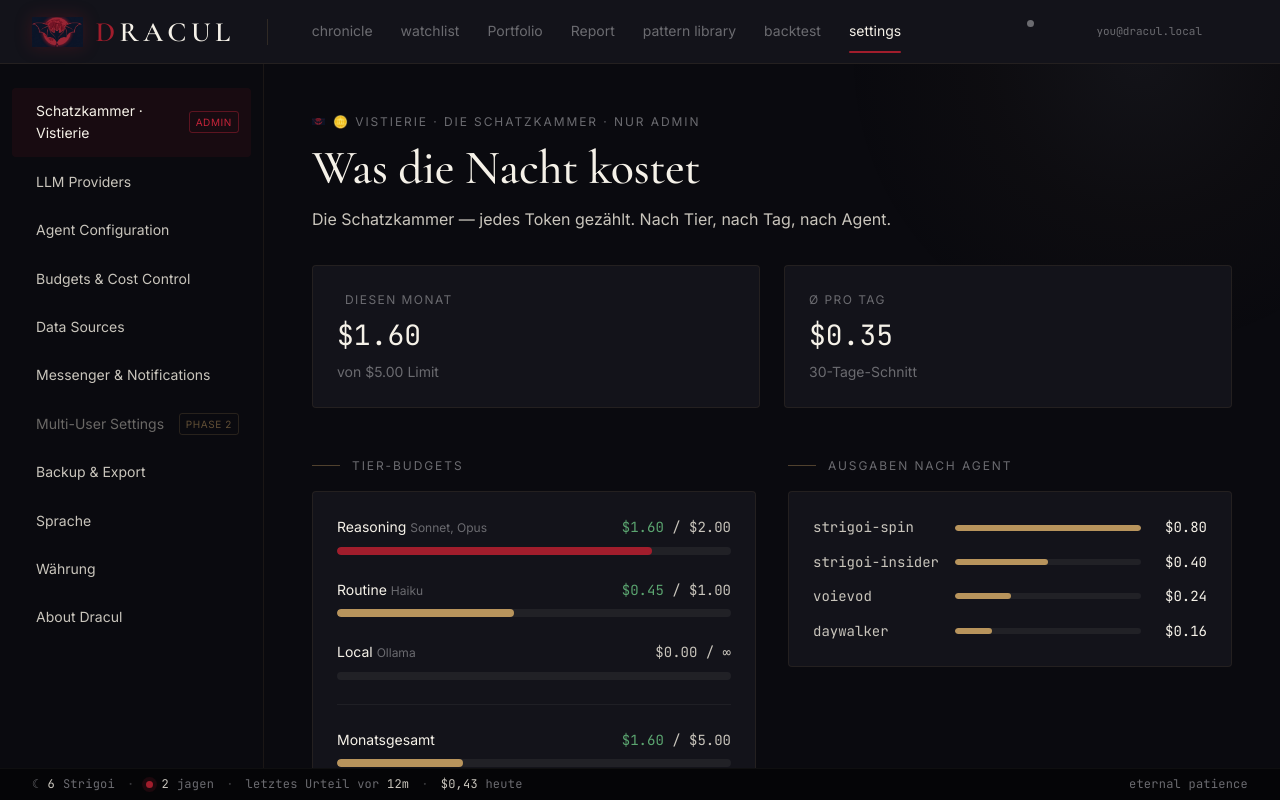
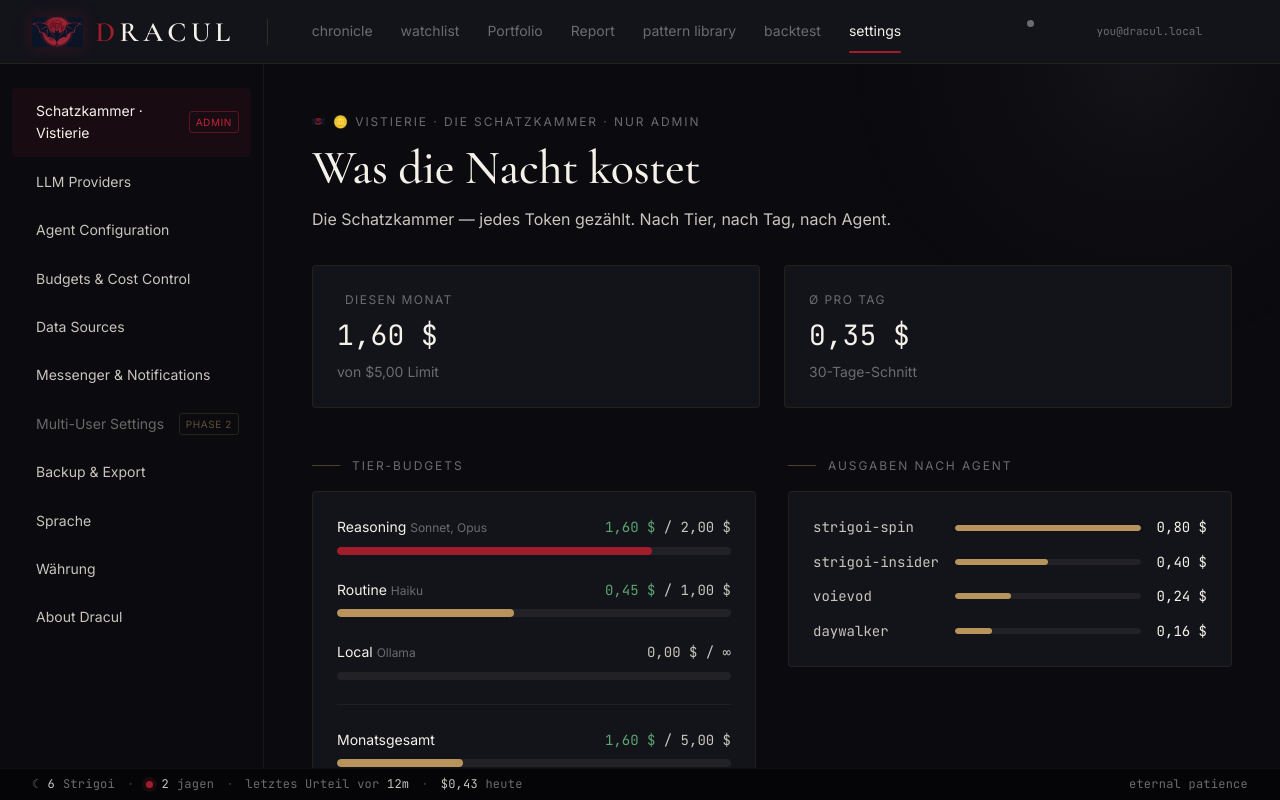
Before and after one commit to visterion/dracul, a Vue app in the folder chronicle/: page /settings in a window 1280 px wide. Built offline with nearby package versions, Linux system fonts and the light colour scheme.

Commit message:
refactor(chronicle): vistierie and strigoi money values via formatMoney

```diff
--- a/chronicle/src/views/StrigoiDetailView.vue
+++ b/chronicle/src/views/StrigoiDetailView.vue
@@ -35,7 +35,7 @@
     <div class="stat-grid sd-stats">
       <StatTile
         :label="t('strigoi.stats.preyPerHunt')"
-        :value="strigoi.avgPreyPerHunt.toFixed(1)"
+        :value="formatNumber(strigoi.avgPreyPerHunt, 1)"
         :foot="t('strigoi.stats.preyPerHuntFoot', { n: strigoi.huntsThisMonth })"
       />
       <StatTile
@@ -65,7 +65,7 @@
               <span class="sd-dot">·</span>
               <span class="mono">{{ lastRun.preyCount }} {{ t('strigoi.run.preyUnit') }}</span>
               <span class="sd-dot">·</span>
-              <span class="mono">${{ lastRun.costUsd.toFixed(3) }}</span>
+              <span class="mono">${{ formatNumber(lastRun.costUsd, 3) }}</span>
               <span class="sd-dot">·</span>
               <span class="mono sd-run-model">{{ lastRun.model }}</span>
             </div>
@@ -117,13 +117,13 @@
             <div class="kv-row">
               <span class="kv-k">{{ t('strigoi.config.dailyBudget') }}</span>
               <span class="kv-v mono">
-                ${{ strigoi.configuration.dailyUsedUsd.toFixed(2) }} / ${{ strigoi.configuration.dailyBudgetUsd.toFixed(2) }}
+                {{ formatMoney(strigoi.configuration.dailyUsedUsd, 'USD') }} / {{ formatMoney(strigoi.configuration.dailyBudgetUsd, 'USD') }}
               </span>
             </div>
             <div class="kv-row">
               <span class="kv-k">{{ t('strigoi.config.monthlyBudget') }}</span>
               <span class="kv-v mono">
-                ${{ strigoi.configuration.monthlyUsedUsd.toFixed(2) }} / ${{ strigoi.configuration.monthlyBudgetUsd.toFixed(2) }}
+                {{ formatMoney(strigoi.configuration.monthlyUsedUsd, 'USD') }} / {{ formatMoney(strigoi.configuration.monthlyBudgetUsd, 'USD') }}
               </span>
             </div>
             <div class="kv-row">
@@ -162,6 +162,7 @@ import RunTrace from '../components/common/RunTrace.vue'
 import PreyCard from '../components/common/PreyCard.vue'
 import { humanScheduleText } from '../utils/schedule'
 import { useEnumLabels } from '../composables/useEnumLabels'
+import { formatMoney, formatNumber } from '../utils/format'
 
 const { t, locale } = useI18n()
 const { anomalyTypeLabel, agentTierLabel } = useEnumLabels()
--- a/chronicle/src/views/VistierieView.vue
+++ b/chronicle/src/views/VistierieView.vue
@@ -20,12 +20,12 @@
         <StatTile
           :label="t('vistierie.tiles.thisMonth')"
           icon="ph-moon"
-          :value="`$${data.monthlyTotalUsd.toFixed(2)}`"
-          :foot="t('vistierie.tiles.ofCap', { cap: data.monthlyBudgetUsd.toFixed(2) })"
+          :value="formatMoney(data.monthlyTotalUsd, 'USD')"
+          :foot="t('vistierie.tiles.ofCap', { cap: formatNumber(data.monthlyBudgetUsd, 2) })"
         />
         <StatTile
           :label="t('vistierie.tiles.perDay')"
-          :value="`$${avgPerDay}`"
+          :value="formatMoney(avgPerDay, 'USD')"
           :foot="t('vistierie.tiles.thirtyDayAvg')"
         />
       </div>
@@ -49,10 +49,10 @@
                     </span>
                     <span class="lr-num mono">
                       <template v-if="tier.budgetUsd">
-                        <span :class="tier.usedUsd > 0 ? 'pos' : ''">${{ tier.usedUsd.toFixed(2) }}</span>
-                        / ${{ tier.budgetUsd.toFixed(2) }}
+                        <span :class="tier.usedUsd > 0 ? 'pos' : ''">{{ formatMoney(tier.usedUsd, 'USD') }}</span>
+                        / {{ formatMoney(tier.budgetUsd, 'USD') }}
                       </template>
-                      <template v-else>${{ tier.usedUsd.toFixed(2) }} / ∞</template>
+                      <template v-else>{{ formatMoney(tier.usedUsd, 'USD') }} / ∞</template>
                     </span>
                   </div>
                   <div class="ledger-track">
@@ -69,8 +69,8 @@
                 <div class="lr-top">
                   <span class="lr-tier">{{ t('vistierie.sections.monthlyTotal') }}</span>
                   <span class="lr-num mono">
-                    <span class="pos">${{ data.monthlyTotalUsd.toFixed(2) }}</span>
-                    / ${{ data.monthlyBudgetUsd.toFixed(2) }}
+                    <span class="pos">{{ formatMoney(data.monthlyTotalUsd, 'USD') }}</span>
+                    / {{ formatMoney(data.monthlyBudgetUsd, 'USD') }}
                   </span>
                 </div>
                 <div class="ledger-track">
@@ -96,7 +96,7 @@
               >
                 <span class="as-name mono">{{ agent.agent }}</span>
                 <SpendBar :value="agent.totalUsd" :max="maxAgent" />
-                <span class="as-val mono">${{ agent.totalUsd.toFixed(2) }}</span>
+                <span class="as-val mono">{{ formatMoney(agent.totalUsd, 'USD') }}</span>
               </div>
             </div>
           </div>
@@ -116,11 +116,11 @@
             <div class="vist-foot">
               <div>
                 <div class="vf-k">{{ t('vistierie.stats.avgPerDay') }}</div>
-                <div class="vf-v mono">${{ avgPerDay }}</div>
+                <div class="vf-v mono">{{ formatMoney(avgPerDay, 'USD') }}</div>
               </div>
               <div>
                 <div class="vf-k">{{ t('vistierie.stats.monthTotal') }}</div>
-                <div class="vf-v mono">${{ data.monthlyTotalUsd.toFixed(2) }}</div>
+                <div class="vf-v mono">{{ formatMoney(data.monthlyTotalUsd, 'USD') }}</div>
               </div>
             </div>
           </div>
@@ -141,6 +141,7 @@ import SectionHeader from '../components/common/SectionHeader.vue'
 import StatTile from '../components/common/StatTile.vue'
 import SpendBar from '../components/common/SpendBar.vue'
 import LineChart from '../components/common/LineChart.vue'
+import { formatMoney, formatNumber } from '../utils/format'
 
 defineProps<{ embedded?: boolean }>()
 
@@ -166,8 +167,8 @@ const maxAgent = computed(() =>
 
 const avgPerDay = computed(() => {
   const d = data.value?.dailySpend30d
-  if (!d || d.length === 0) return '0.00'
-  return (d.reduce((s, e) => s + e.totalUsd, 0) / d.length).toFixed(2)
+  if (!d || d.length === 0) return 0
+  return d.reduce((s, e) => s + e.totalUsd, 0) / d.length
 })
 
 function fillClass(tier: TierBudget): string {
```
